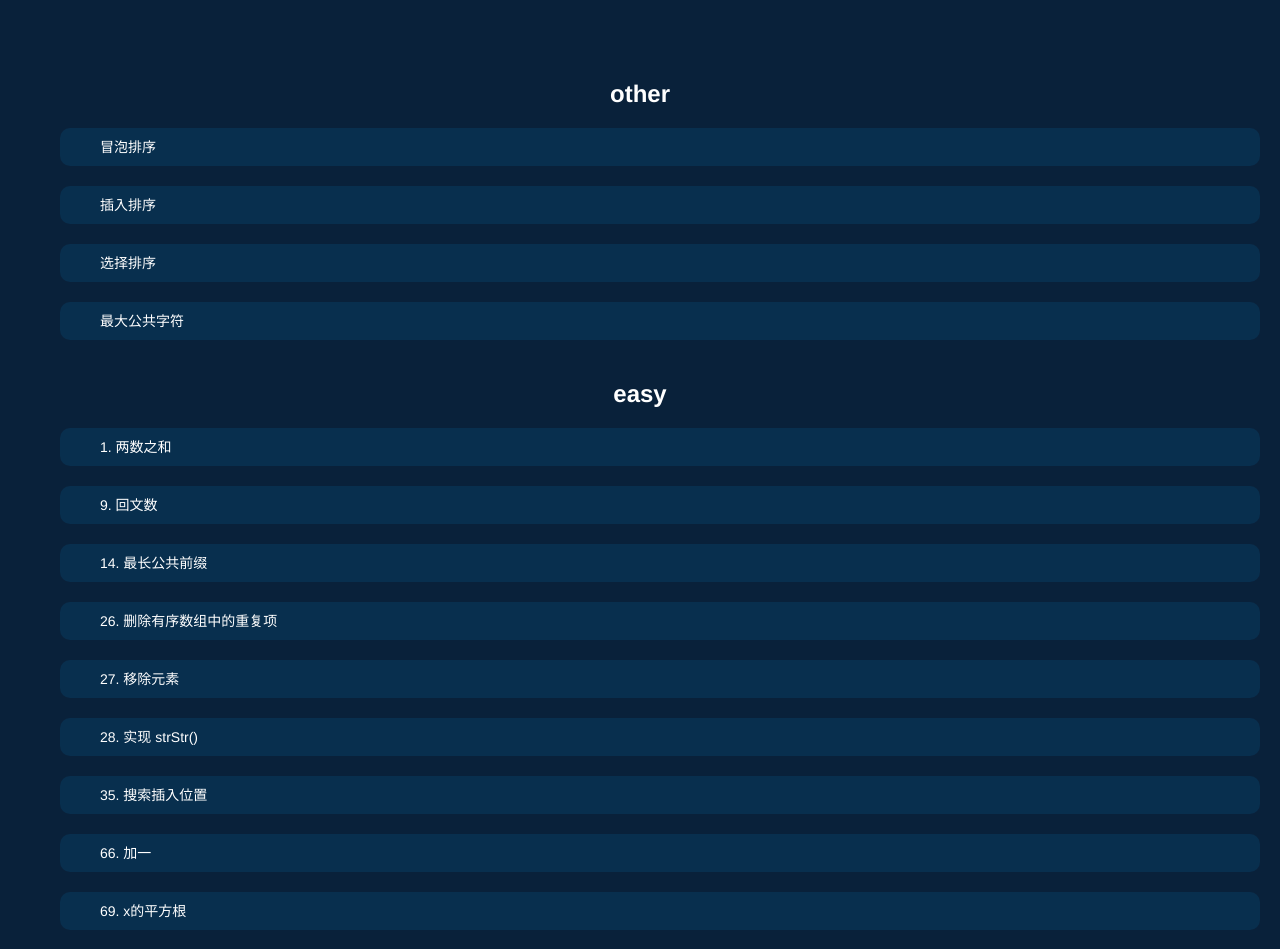
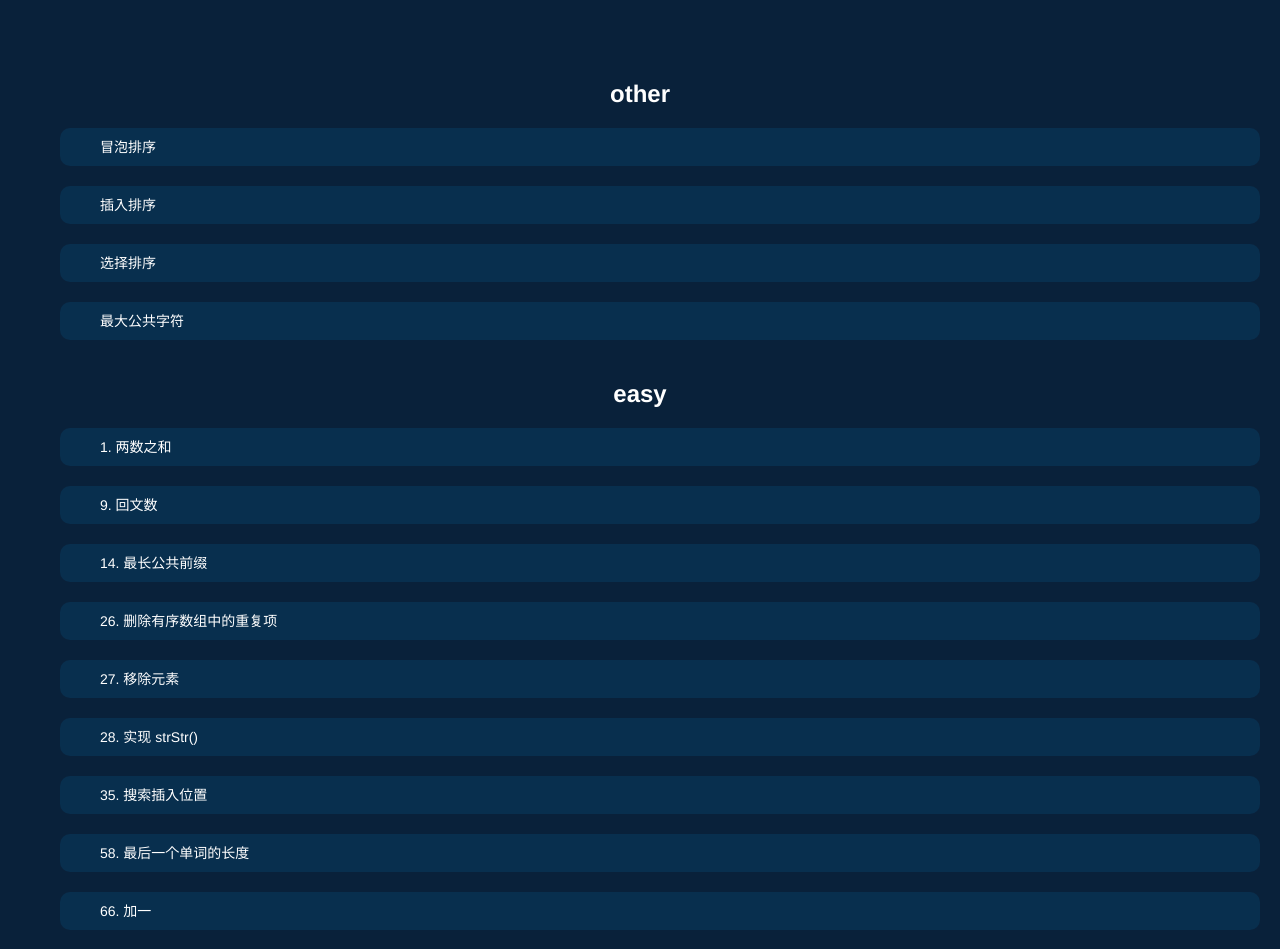
Before and after one commit to cldugujian/admin-algorithm, a Vue app: page / in a window 1280 px wide. Shown: the top 949 px of the page. Built offline with nearby package versions, Linux system fonts and the light colour scheme.

Commit message:
1. 新增算法 最后一个单词的长度 length-of-lastWord - 搭框架

```diff
--- a/src/router/index.js
+++ b/src/router/index.js
@@ -23,6 +23,7 @@ import plusOne from '../views/easy/plus-one'
 import reverseString from '../views/easy/reverse-string'
 import commonChars from '../views/easy/common-chars'
 import strStr from '../views/easy/str-str'
+import lengthOfLastWord from '../views/easy/length-of-lastWord'
 
 // medium
 import longestCommonSubsequence from '../views/medium/longest-common-subsequence'
@@ -51,6 +52,7 @@ const router = createRouter({
     { path:'/easy/reverse-string',name:'reverse-string',component:reverseString },
     { path:'/easy/common-chars',name:'common-chars',component:commonChars },
     { path:'/easy/str-str',name:'str-str',component:strStr },
+    { path:'/easy/length-of-lastWord',name:'length-of-lastWord',component:lengthOfLastWord },
 
     { path:'/easy/longest-common-subsequence',name:'longest-common-subsequence',component:longestCommonSubsequence },
 
--- /dev/null
+++ b/src/views/easy/length-of-lastWord.vue
@@ -0,0 +1,17 @@
+<template>
+  <main>
+
+
+
+  </main>
+</template>
+
+<script>
+  export default {
+    name: "length-of-lastWord"
+  }
+</script>
+
+<style scoped>
+
+</style>
--- a/src/views/home-index.vue
+++ b/src/views/home-index.vue
@@ -41,6 +41,7 @@
               { routeName:'remove-element',title:'27. 移除元素'},
               { routeName:'str-str',title:'28. 实现 strStr()'},
               { routeName:'search-insert',title:'35. 搜索插入位置'},
+              { routeName:'length-of-lastWord',title:'58. 最后一个单词的长度'},
               { routeName:'plus-one',title:'66. 加一'},
               { routeName:'my-sqrt',title:'69. x的平方根'},
               { routeName:'climb-stairs',title:'70. 爬楼梯'},
```
